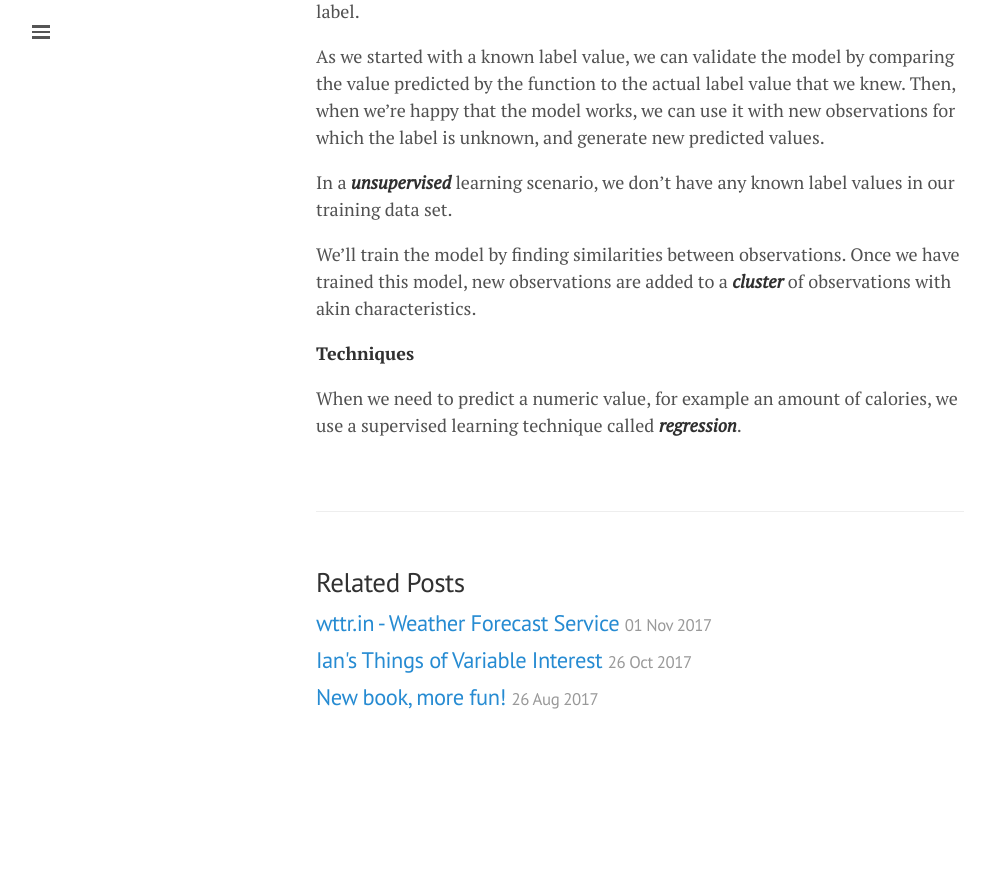
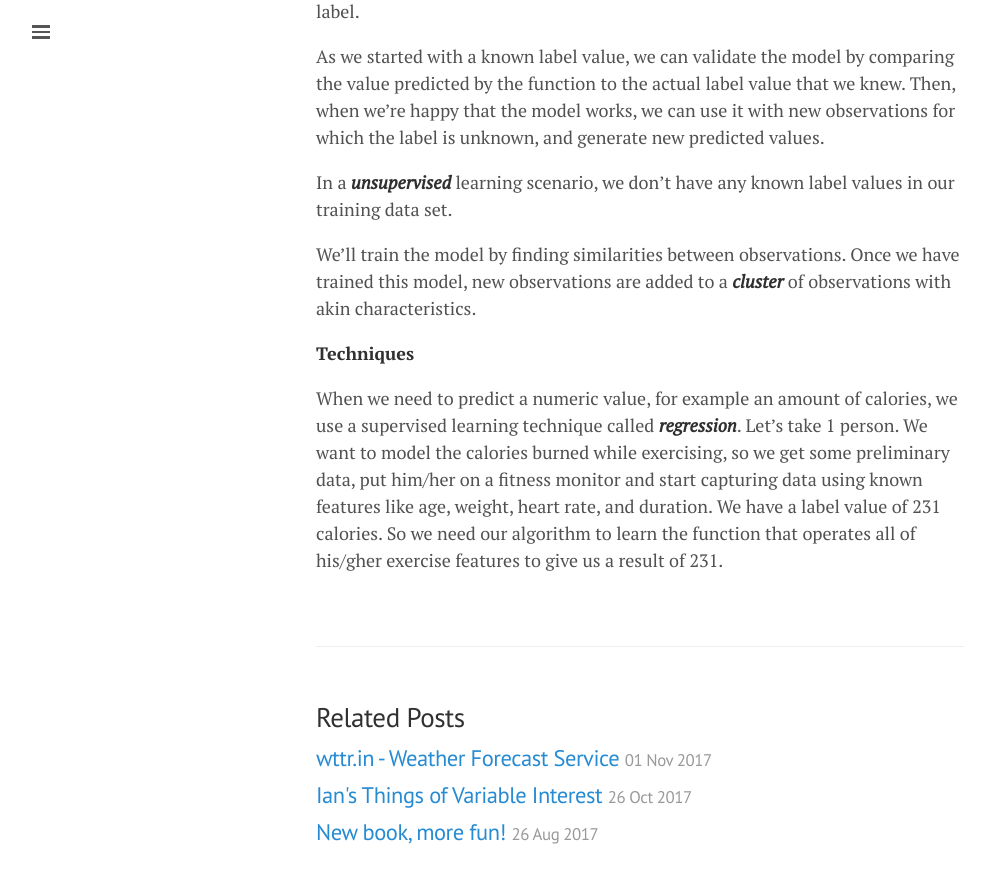
Before and after one commit to lgeurts/lgeurts.github.io, a Jekyll site: the page built from _posts/2018-06-29-introduction-to-artificial-intelligence.md, in a window 1280 px wide and 900 px high, scrolled down 1321 px. Shown: the top 883 px of the window, without its empty margins (0-990 px from the left). Built offline with Jekyll 4.4.1, drawn with Linux system fonts in a browser that asks for light colours; nearby versions of some CDN libraries; before the commit the page ends 2086 px from its top, so only the background shows below that.

Commit message:
Update 2018-06-29-introduction-to-artificial-intelligence.md

```diff
--- a/_posts/2018-06-29-introduction-to-artificial-intelligence.md
+++ b/_posts/2018-06-29-introduction-to-artificial-intelligence.md
@@ -33,4 +33,5 @@ We'll train the model by finding similarities between observations. Once we have
 
 **Techniques**
 
-When we need to predict a numeric value, for example an amount of calories, we use a supervised learning technique called ***regression***.
+
+When we need to predict a numeric value, for example an amount of calories, we use a supervised learning technique called ***regression***. Let's take 1 person. We want to model the calories burned while exercising, so we get some preliminary data, put him/her on a fitness monitor and start capturing data using known features like age, weight, heart rate, and duration. We have a label value of 231 calories. So we need our algorithm to learn the function that operates all of his/gher exercise features to give us a result of 231.
```
